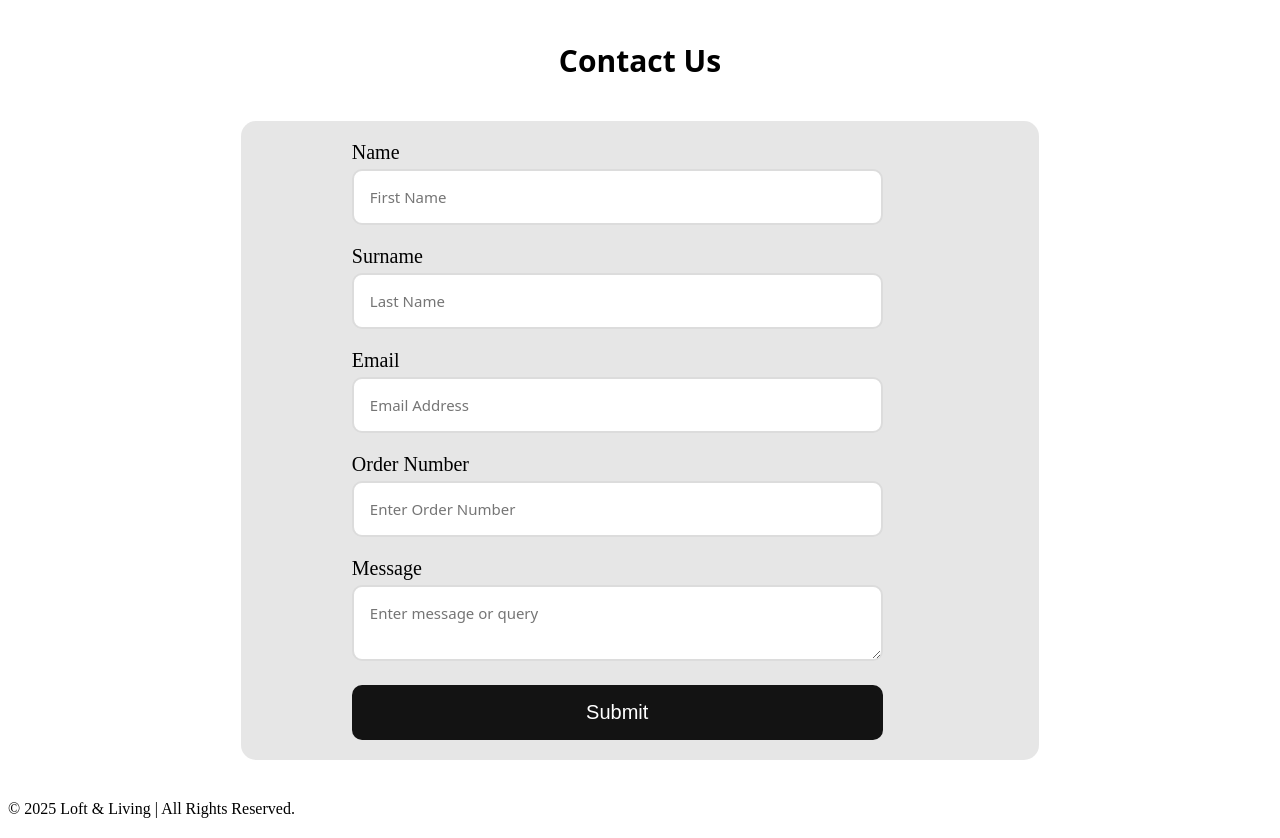
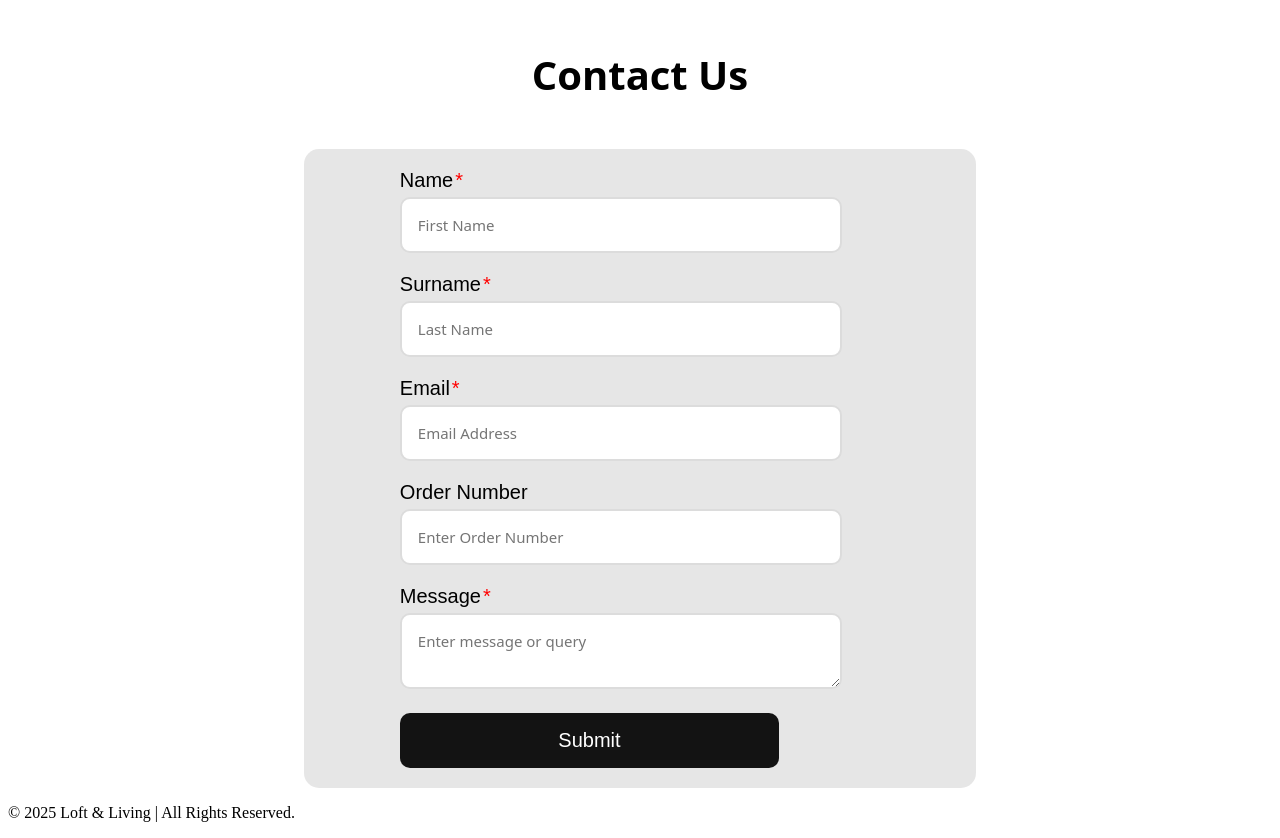
Before and after one commit to Dimitri-kc/TEAM-13-, a PHP site: page /contact.html in a window 1280 px wide. Run offline with PHP 8.4, Linux system fonts and the light colour scheme.

Commit message:
added asterisks next to required fields

```diff
--- a/contact.html
+++ b/contact.html
@@ -16,19 +16,19 @@
         <section>
             <div class="form-container">
             <form id="contact-form" onsubmit="return validateForm()">
-                <label for="first">Name</label>
+                <label for="first">Name<span class="required">*</span> </label>
                 <input type="text" id="first" name="first" placeholder="First Name" required>
 
-                <label for="last">Surname</label>
+                <label for="last">Surname<span class="required">*</span></label>
                 <input type="text" id="last" name="last" placeholder="Last Name" required>
 
-                <label for="email">Email</label>
+                <label for="email">Email<span class="required">*</span></label>
                 <input type="email" id="email" name="email" placeholder="Email Address" required>
 
                 <label for="order">Order Number</label>
                 <input type="order" id="order" name="order" placeholder="Enter Order Number">
 
-                <label for="message">Message</label>
+                <label for="message">Message<span class="required">*</span></label>
                 <textarea id="message" name="message" placeholder="Enter message or query" required></textarea>
 
                 <button type="submit">Submit</button>
--- a/styles.css
+++ b/styles.css
@@ -5,10 +5,10 @@ h1{
     color: rgb(0, 0, 0);
     padding-top: 20px;
     text-align: center;
-    font-size: 30px;
+    font-size: 40px;
     font-weight: 600;
     font-family: system-ui, -apple-system, BlinkMacSystemFont, 'Segoe UI', Roboto, Oxygen, Ubuntu, Cantarell, 'Open Sans', 'Helvetica Neue', sans-serif;
-
+    padding-bottom: 20px;
 }
 
 /* First name, last name and email and message field background*/
@@ -50,7 +50,7 @@ button {
     font-size: 20px;
     padding: 16px 16px;
     text-align:center;
-    width: 70%;
+    width: 60%;
     margin-left: 12%;
 
 
@@ -74,11 +74,12 @@ label {
 
 .form-container {
     background-color: rgba(135, 135, 135, 0.212);
-    width: 60%;
-    margin:40px auto;
+    width: 50%;
+    max-height: 100vh;
+    margin:10px auto;
     padding:20px;
     border-radius: 15px;
-
+    font-family:  sans-serif;
 }
 
 input, textarea, button {
@@ -97,3 +98,10 @@ input, textarea, button {
     font-size: 16px;
   }
 }
+
+/* asterisk next to required fields */
+.required {
+    color: red;
+    margin-left: 2px;
+
+}
```
